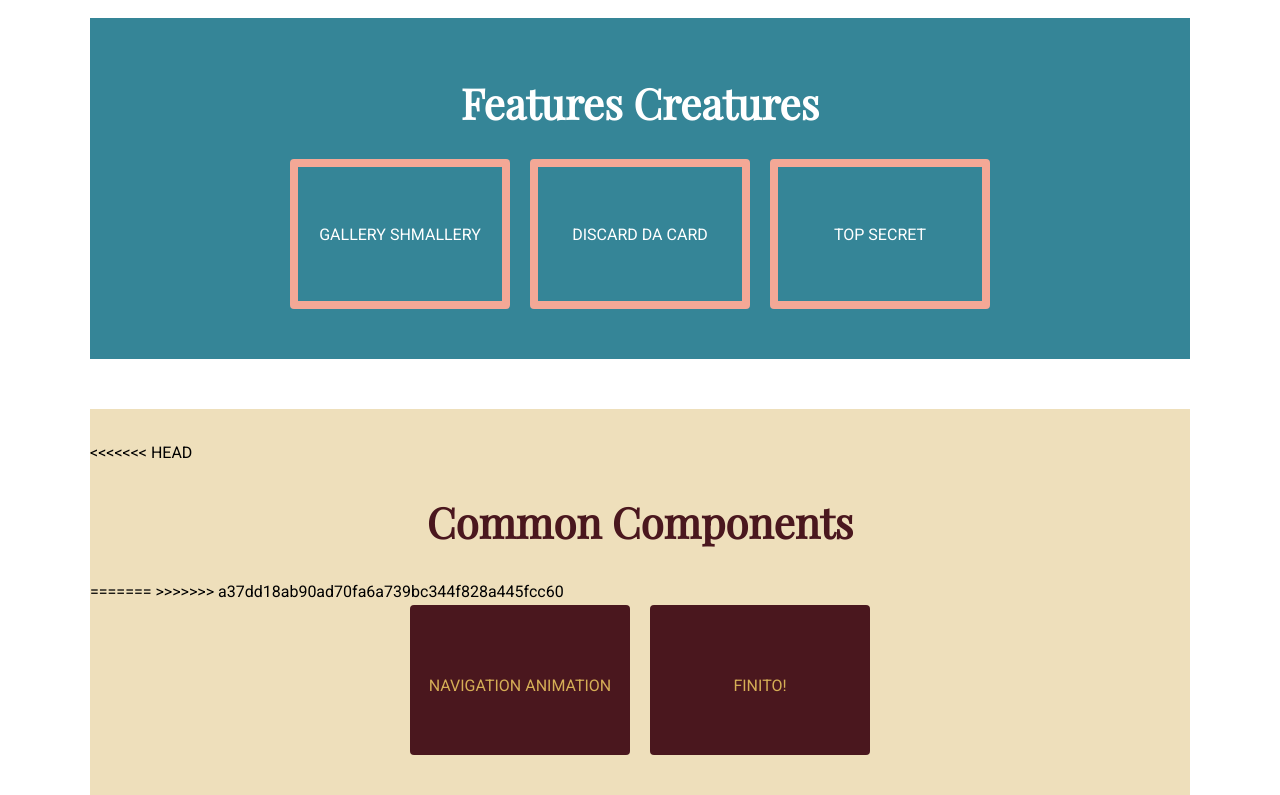
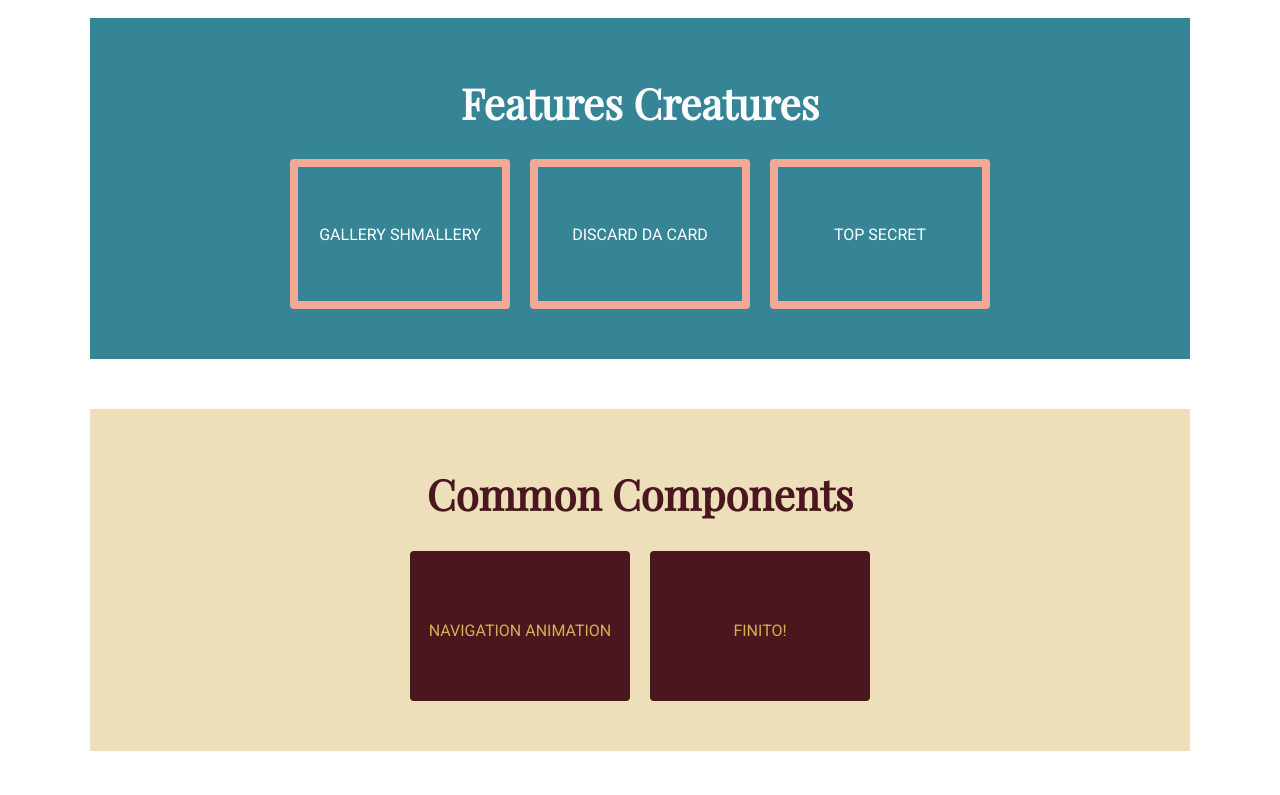
Before and after one commit to KCode100/front-end-fun, a website: page index.html in a window 1280 px wide. Shown: the part 32-827 px from the top of the page. Drawn offline with nearby package versions, Linux system fonts and the light colour scheme.

Commit message:
merge latest

```diff
--- a/index.html
+++ b/index.html
@@ -30,10 +30,7 @@
 		</section>
 		<section class="components">
 			<header>
-<<<<<<< HEAD
 				<h1>Common Components</h1>
-=======
->>>>>>> a37dd18ab90ad70fa6a739bc344f828a445fcc60
 			</header>
 			<nav>
 				<ul>
```
